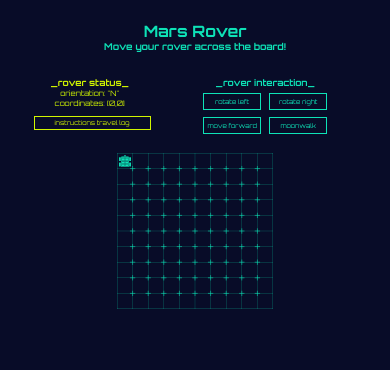
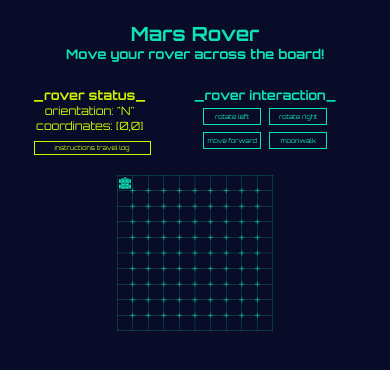
Before and after one commit to carlarsmendes/IH-PreW-JS, a plain HTML site: page index.html in a window 390 px wide. Drawn offline with Linux system fonts and the light colour scheme.

Commit message:
rectified media queries for larger phones

```diff
--- a/css/style.css
+++ b/css/style.css
@@ -136,7 +136,7 @@ button{
 
 
 
-@media screen and (max-width: 700px) {
+@media screen and (max-width: 768px) {
 
 
 aside{
@@ -168,5 +168,24 @@ aside{
   }
 
 
+  h1{
+    font-size:5vw;
+  }
+
+  h2{
+    font-size:3.4vw;
+  }
+
+  h3{
+    font-size:3.3vw;
+  }
+
+
+  #roverStatus p {
+    font-size:2.9vw;
+    margin:1% 0;
+  }
+
+
 
 }
```
